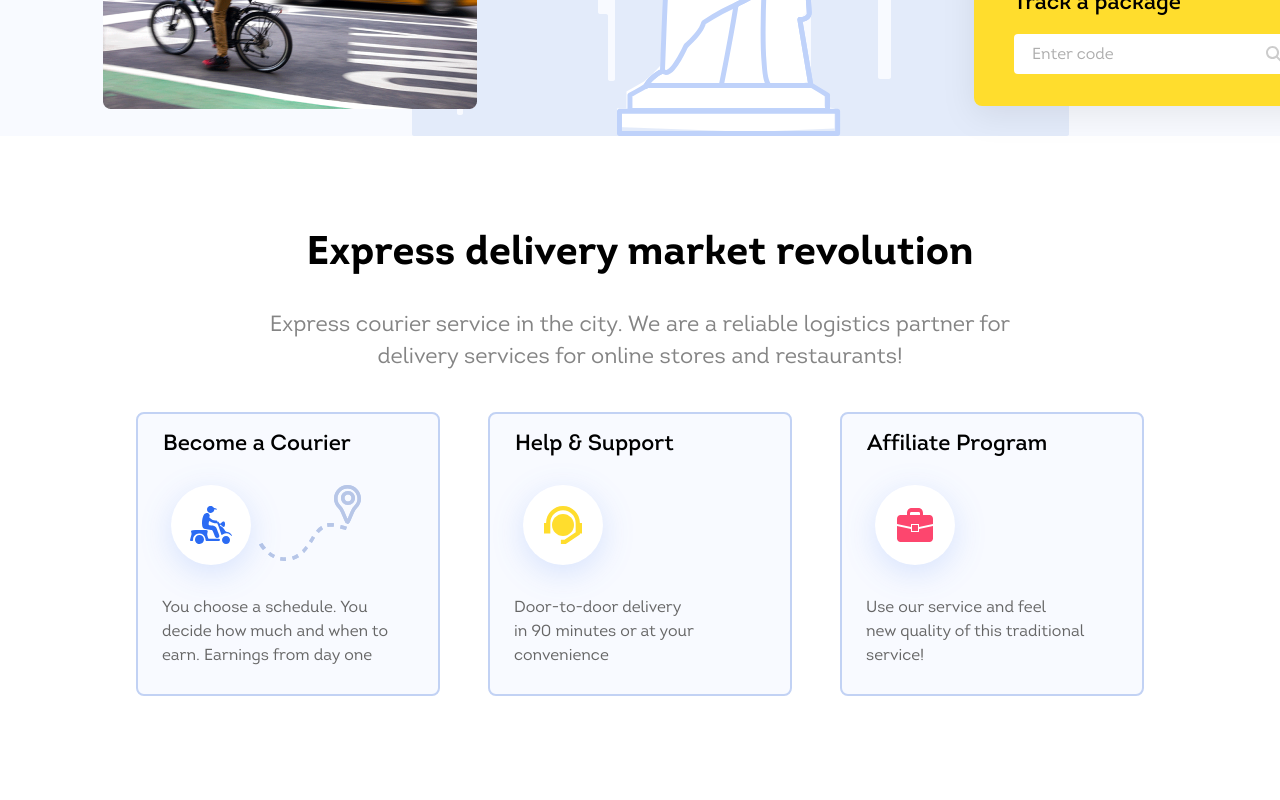
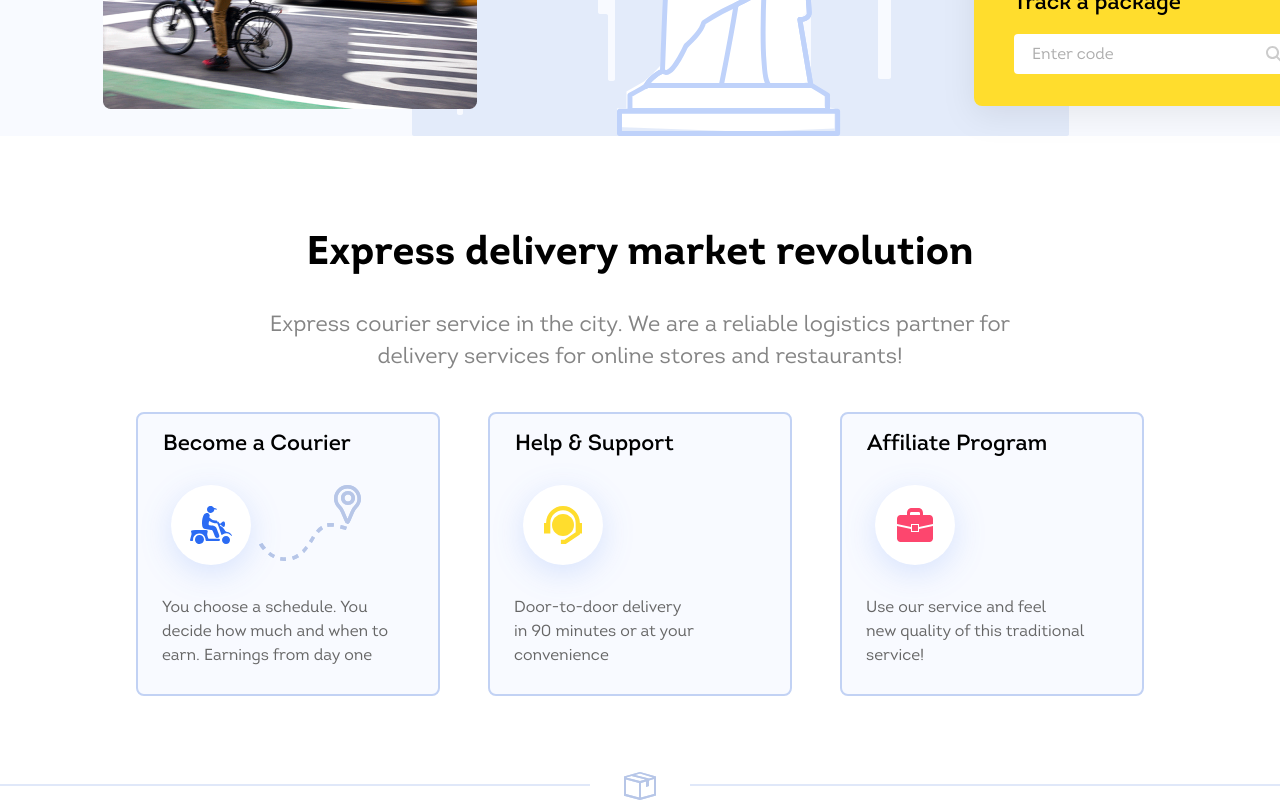
Before and after one commit to SergeiKazanin/test_probyte, a React (Create React App) app: page / in a window 1280 px wide. Shown: the part 729-1529 px from the top of the page. Built offline with nearby package versions, Linux system fonts and the light colour scheme.

Commit message:
Added separetor

```diff
--- a/src/App.jsx
+++ b/src/App.jsx
@@ -3,6 +3,7 @@ import React from "react";
 import { Head } from "./components/Whoosh/Head";
 import { Pad } from "./components/Whoosh/Pad";
 import { Info } from "./components/Whoosh/Info";
+import { Separator } from "./components/Whoosh/Separator";
 
 export default function App() {
   return (
@@ -10,6 +11,7 @@ export default function App() {
       <Head />
       <Pad />
       <Info />
+      <Separator />
     </div>
   );
 }
--- a/src/components/Whoosh/Info/index.js
+++ b/src/components/Whoosh/Info/index.js
@@ -1,5 +1,3 @@
-import React, { useRef, useState } from "react";
-
 import style from "./index.module.scss";
 
 import Icons from "./sprite.svg";
--- /dev/null
+++ b/src/components/Whoosh/Separator/index.js
@@ -0,0 +1,15 @@
+import style from "./index.module.scss";
+
+import Icons from "./sprite.svg";
+
+export const Separator = () => {
+  return (
+    <div className={style.separator}>
+      <div className={style.separator__lineLeft}></div>
+      <svg className={style.separator__boxSvg}>
+        <use xlinkHref={Icons + "#box"}></use>
+      </svg>
+      <div className={style.separator__lineRight}></div>
+    </div>
+  );
+};
--- /dev/null
+++ b/src/components/Whoosh/Separator/index.module.scss
@@ -0,0 +1,24 @@
+.separator {
+  display: flex;
+  align-items: start;
+  justify-content: center;
+  position: relative;
+  &__boxSvg {
+    width: 32px;
+    height: 28px;
+    position: absolute;
+    top: -12px;
+  }
+  &__lineLeft {
+    border-top: 2px solid var(--color-light-blue);
+    opacity: 0.5;
+    width: 800px;
+    margin-right: 50px;
+  }
+  &__lineRight {
+    border-top: 2px solid var(--color-light-blue);
+    opacity: 0.5;
+    width: 800px;
+    margin-left: 50px;
+  }
+}
```
Also changed, not shown: src/components/Whoosh/Separator/sprite.svg (added).
